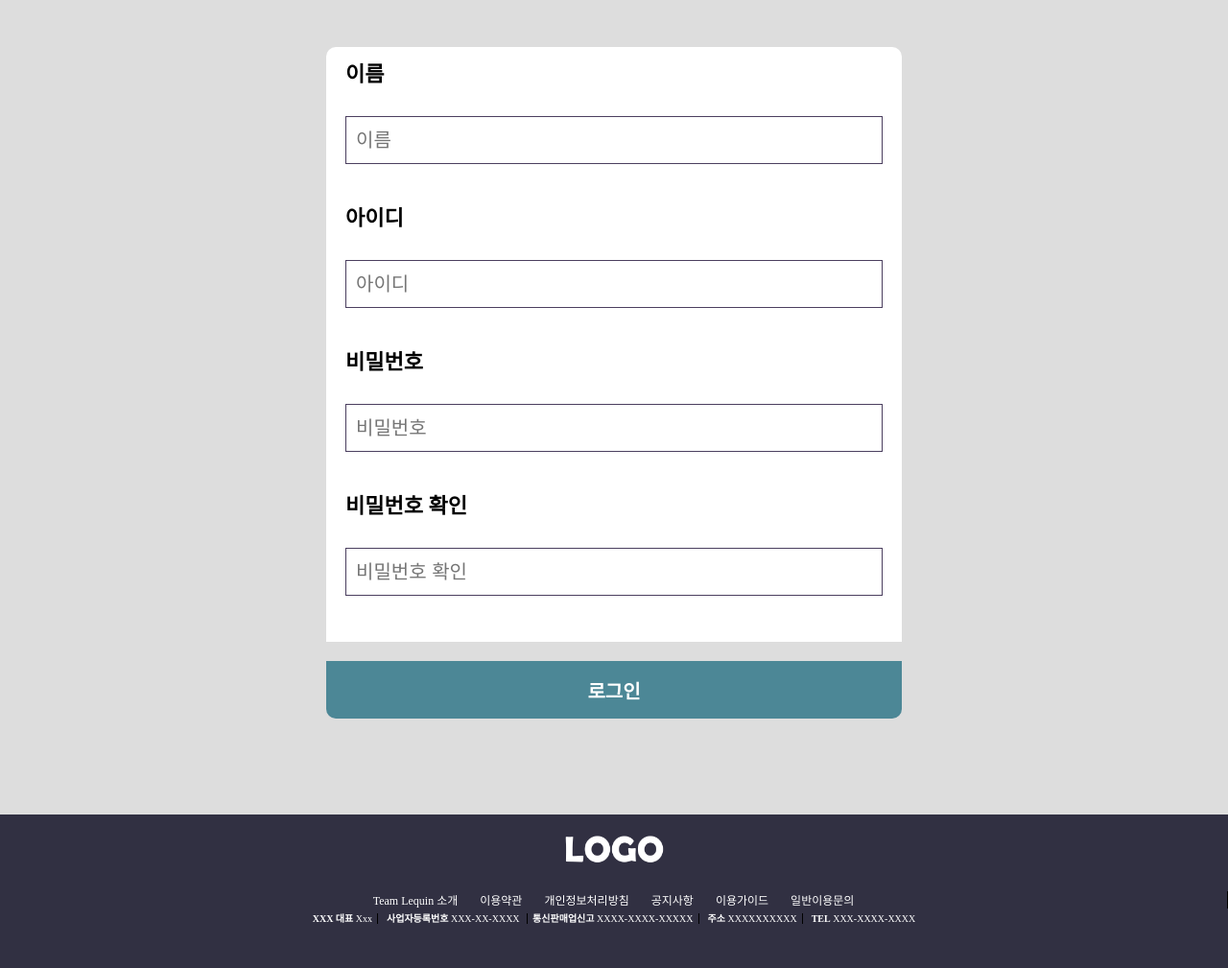
After one commit to team-requin/Template_1, a PHP site: page /board/signup.php in a window 1280 px wide. The commit adds this page. Shown: the part 241-1250 px from the top of the page at 96% size. Run offline with PHP 8.4, Linux system fonts and the light colour scheme; the visitor is signed in with stand-in values (Sample User, id 1); data that the repository does not hold is empty.

Commit message:
board/signin,signup, footer, header, js, only_header, css
add, fix

```diff
--- /dev/null
+++ b/board/signup.php
@@ -0,0 +1,50 @@
+<?php
+include("header.php");
+?>
+    <div id="siup_container">
+        <form id="siup_frm" name="siup_frm" method="POST" autocomplete="off">
+            <fieldset class="login_form">
+
+                <div class="name_area">
+                    <div class="input_row" id="id_area">
+                        <span class="input_box">
+                            <label for="name" id="label_name_area" class="lbl">이름</label>
+                            <input type="text" id="name" class="int2" name="name" placeholder="이름" maxlength="40" value="">
+                        </span>
+                    </div>
+                </div>
+
+                <div class="id_area">
+                    <div class="input_row" id="id_area">
+                        <span class="input_box">
+                            <label for="id1" id="label_id_area" class="lbl">아이디</label>
+                            <input type="text" id="id1" class="int2" name="id1" placeholder="아이디" maxlength="40" value="">
+                        </span>
+                    </div>
+                </div>
+
+                <div class="pw_area">
+                    <div class="input_row" id="pw1_area">
+                        <span class="input_box">
+                            <label for="pw1" id="label_pw1_area" class="lbl">비밀번호</label>
+                            <input type="password" id="pw1" class="int2" name="pw1" placeholder="비밀번호" maxlength="16">
+                        </span>
+                    </div>
+                </div>
+                <div class="pw_area">
+                    <div class="input_row" id="pw2_area">
+                        <span class="input_box">
+                            <label for="pw2" id="label_pw2_area" class="lbl">비밀번호 확인</label>
+                            <input type="password" id="pw2" class="int2" name="pw2" placeholder="비밀번호 확인" maxlength="16">
+                        </span>
+                    </div>
+                </div>
+
+                <input id="siup_btn" type="button" onclick="signup()" title="로그인"value="로그인">
+            </fieldset>
+        </form>
+    </div>
+    <script src="https://unpkg.com/axios/dist/axios.min.js"></script>
+<?php
+include("footer.php");
+?>
--- a/footer.php
+++ b/footer.php
@@ -16,5 +16,6 @@
             <span><strong>TEL</strong> XXX-XXXX-XXXX</span>
         </div>
     </div>
+    <script type="text/javascript" src="/js/index.js"></script>
 </body>
 </html>
--- a/header.php
+++ b/header.php
@@ -1,18 +1,18 @@
 <html>
 <head>
 	<meta charset="UTF-8">
-	<script type="text/javascript" src="/js/index.js"></script>
 	<script type="text/javascript" src="/plugins/Smart_Editor/js/HuskyEZCreator.js" charset="utf-8"></script>
-    <title>Title</title>
+	<title>Title</title>
 	<style>
 		@import url(<?php echo $skin_dir; ?>/default.css) screen and (min-width: 950px);
 		@import url(<?php echo $skin_dir; ?>/mobile.css) screen and (max-width: 950px);
 	</style>
+
 </head>
 </body>
     <div id="header">
 		<?php
 		include("only_header.php");
 		?>
-		<div id="header_text">공지사항</div>
-    </div>
+		<div id="header_text"><a href="/">공지사항</a></div>
+	</div>
--- a/js/index.js
+++ b/js/index.js
@@ -1,9 +1,53 @@
-function header_btn_lgin() {
-    alert('clicked1');
+function login() {
+    var id = document.getElementById("id");
+    var pw = document.getElementById("pw");
+    var userdata = {
+        "id": id.value,
+        "pw": pw.value // 8426753190
+    };
+    axios.post("/only_header.php", userdata)
+    .then((user) => {
+        console.log(user.data.access_token);
+        alert('로그인 성공');
+        // location.href = '/';
+        // var cat = localStorage.setItem("id", "sook7836")
+    })
+    .catch(() => {
+        alert('계정이 일치하지 않습니다.');
+        id.value = "";
+        pw.value = "";
+    });
 }
-function header_btn_mypage() {
-    alert('clicked2');
+function test1() {
+    axios.get('/only_header.php')
+        .then(() => {
+            console.log('1');
+        })
 }
-function header_btn_lgout() {
-    alert('clicked3');
+
+function signup() {
+    // var name = document.getElementById('name');
+    var id = document.getElementById('id1');
+    var pw = document.getElementById('pw1');
+    // var pw2 = document.getElementById('pw2');
+
+    var userdata = {
+        "id": id.value,
+        "pw": pw.value,
+    }
+    axios.post("http://10.156.147.139/user/register", userdata)
+    .then(() => {
+        alert('회원가입 성공');
+        location.href = '/';
+    })
+    .catch(() => {
+        alert('회원가입 실패');
+        id.value = "";
+        pw.value = "";
+    })
 }
+
+
+document.getElementById('lg_btn').addEventListener('click', function () {
+    location.href = '/board/signin.php';
+});
--- a/only_header.php
+++ b/only_header.php
@@ -1,7 +1,7 @@
 	<div id="only_header">
 		<div>
 			<div id="header_button">
-				<a href="#"><button>로그인</button></a>
+				<a><button id="lg_btn">로그인</button></a>
 				<a href="#"><button>마이페이지</button></a>
 				<a href="#"><button>로그아웃</button></a>
 			</div>
@@ -10,7 +10,7 @@
 			<a href="/"><img src="<?php echo $img_dir; ?>/title_logo.png" /></a>
 			<ul>
 				<div>
-					<a href="#"><span>커뮤니티</span></a>
+					<a href="#"><span class="comunite">커뮤니티</span></a>
 					<ul>
 						<a href="/board/board.php?board=notice"><li>공지사항</li></a>
 						<a class="abc" href="#"><li>자유 게시판</li></a>
--- a/skin/default.css
+++ b/skin/default.css
@@ -14,6 +14,7 @@ li, ul, ol {
 	padding: 0;
 	list-style: none;
 }
+
 ::-webkit-scrollbar{
     width: 15px;
 	background-color: #FFFFFF;
@@ -132,10 +133,16 @@ li, ul, ol {
 	background-color: #313042;
 }
 #header_text {
-	text-align: center;
-	padding-top: 10%;
+	position: absolute;
+	top: 22.5%;
+	left: 50%;
+	transform: translate(-50%, -50%);
 	font-size: 30px;
 	font-weight: bold;
+}
+#header_text a {
+	text-decoration: none;
+	color: #000000;
 }
 
 /*!index*/
@@ -653,3 +660,134 @@ li, ul, ol {
 	min-height: 50px;
 	border-bottom: 1px solid #ccc;
 }
+
+/*!sinup*/
+#siin_container {
+	padding: 50px 0;
+    height: 500px;
+	width: 700px;
+	margin: 0 auto;
+}
+#siin_frm {
+	width: 600px;
+	height: 400px;
+    margin: 0 auto;
+	padding-bottom: 30px;
+}
+.login_form {
+	height: 400px;
+	clear: both;
+	border: 1px;
+	border-radius: 15px;
+}
+.id_area, .pw_area {
+	height: 150px;
+	position: relative;
+}
+.input_row{
+	position: relative;
+	height: 100%;
+	padding: 10px 20px;
+	background: #fff;
+	border-radius: 10px 10px 0 0;
+}
+.lbl {
+	font-weight: bold;
+	font-size: 22px;
+}
+.int {
+	font-size: 20px;
+    line-height: 16px;
+    position: relative;
+    width: 100%;
+	height: 50px;
+	padding: 10px;
+	margin-top: 30px;
+    color: #000;
+	border: none;
+	background: #fff;
+	border: 1px solid #4b3f5f;
+}
+#siin_btn {
+	width: 600px;
+	height: 60px;
+	margin-top: 40px;
+	font-size: 20px;
+	font-weight: bold;
+	color: #fff;
+	background-color: #4c8796;
+	border: none;
+	cursor: pointer;
+	outline: none;
+	border-radius: 0 0 10px 10px;
+}
+#gosignup {
+	width: 60px;
+	margin: 5px auto;
+}
+#gosignup a {
+	font-weight: bold;
+	text-decoration: none;
+	color: #000;
+	font-size: 15px;
+}
+
+/*!sinup*/
+#siup_container {
+	padding: 50px 0;
+    height: 750px;
+	width: 700px;
+	margin: 0 auto;
+}
+#siup_frm {
+	width: 600px;
+	height: 400px;
+    margin: 0 auto;
+	padding-bottom: 30px;
+}
+.login_form {
+	height: 400px;
+	clear: both;
+	border: 1px;
+	border-radius: 15px;
+}
+.id_area, .pw_area, .name_area {
+	height: 150px;
+	position: relative;
+}
+.input_row{
+	position: relative;
+	height: 100%;
+	padding: 10px 20px;
+	background: #fff;
+	border-radius: 10px 10px 0 0;
+}
+.lbl {
+	font-weight: bold;
+	font-size: 22px;
+}
+.int2 {
+	font-size: 20px;
+    line-height: 16px;
+    position: relative;
+    width: 100%;
+	height: 50px;
+	padding: 10px;
+	margin-top: 30px;
+    color: #000;
+	border: 1px solid #4b3f5f;
+    background: #fff;
+}
+#siup_btn {
+	width: 600px;
+	height: 60px;
+	margin-top: 40px;
+	font-size: 20px;
+	font-weight: bold;
+	color: #fff;
+	background-color: #4c8796;
+	border: none;
+	cursor: pointer;
+	outline: none;
+	border-radius: 0 0 10px 10px;
+}
```
Also changed, not shown: board/signin.php (added, +39 -0 lines).
